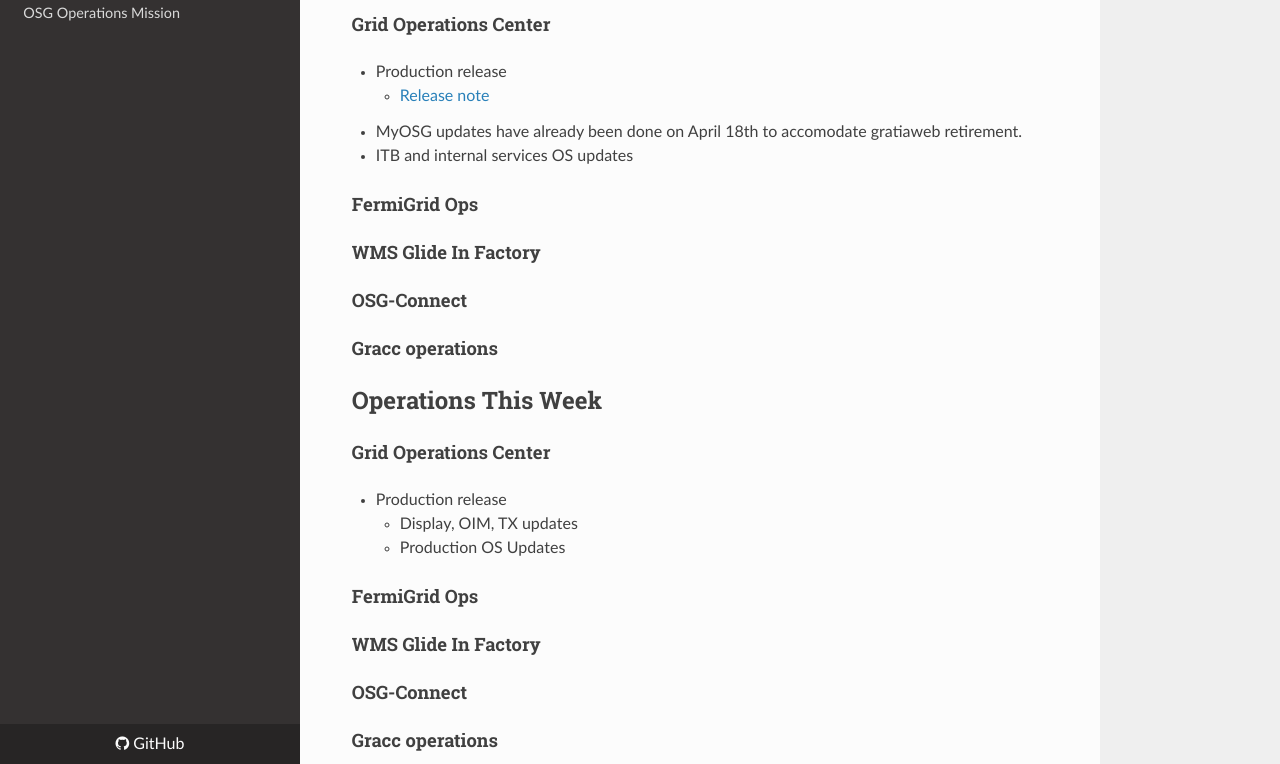
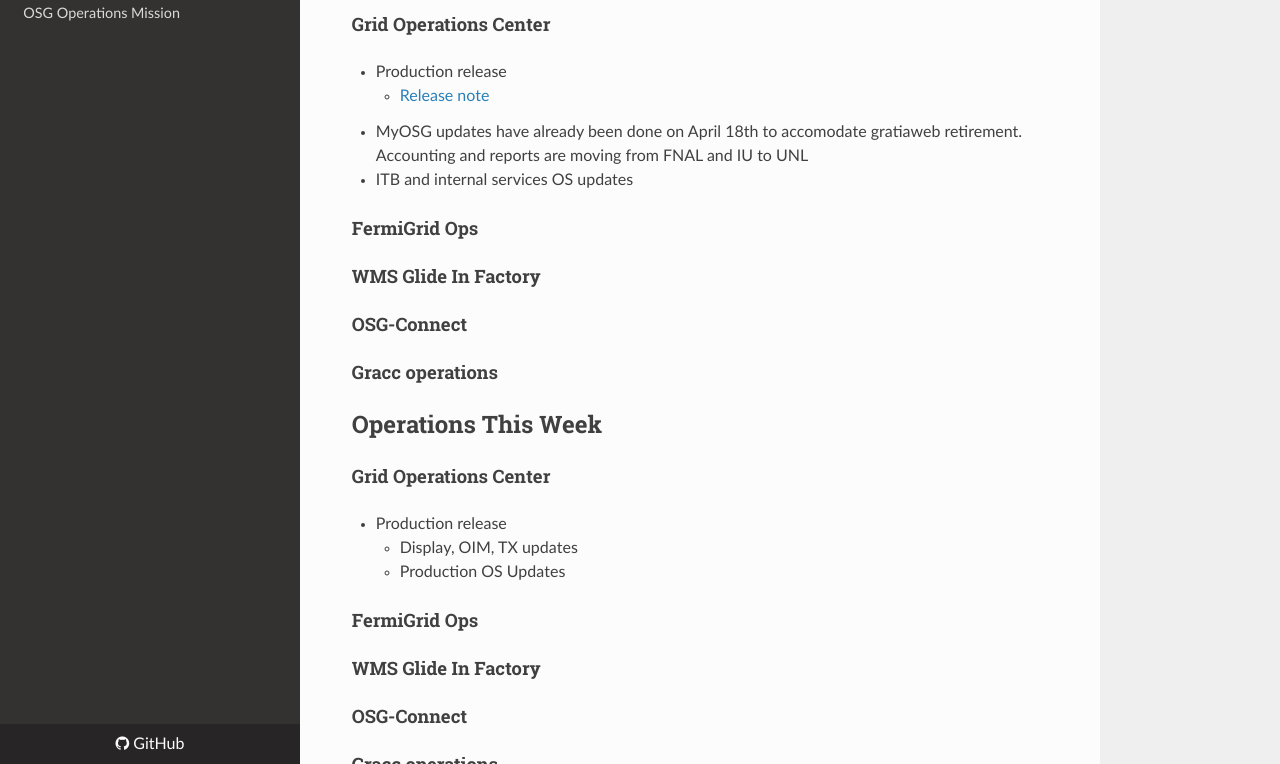
Before and after one commit to osg-htc/operations, an MkDocs documentation site: the page built from docs/WeeklyMinutes/24Apr2017.md, in a window 1280 px wide and 900 px high, scrolled down 1140 px, cut to the strip 136-900 px from the top of the window. Built offline with MkDocs 1.6.1, drawn with Linux system fonts in a browser that asks for light colours; nearby versions of some CDN libraries; old or Windows-style settings are respelled for this version of MkDocs.

Commit message:
Accounting and reports

```diff
--- a/docs/WeeklyMinutes/24Apr2017.md
+++ b/docs/WeeklyMinutes/24Apr2017.md
@@ -16,7 +16,7 @@
 #### Grid Operations Center
    * Production release
       * [Release note](http://osggoc.blogspot.com/2017/04/goc-service-update-tuesday-april-25th.html)
-   * MyOSG updates have already been done on April 18th to accomodate gratiaweb retirement.
+   * MyOSG updates have already been done on April 18th to accomodate gratiaweb retirement.  Accounting and reports are moving from FNAL and IU to UNL
    * ITB and internal services OS updates
 
 #### FermiGrid Ops
```
